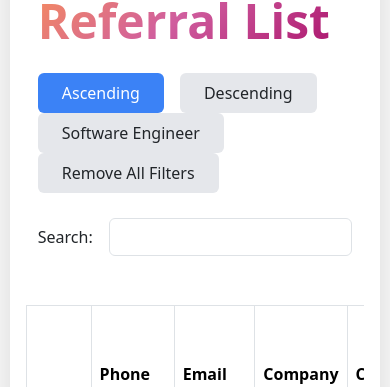
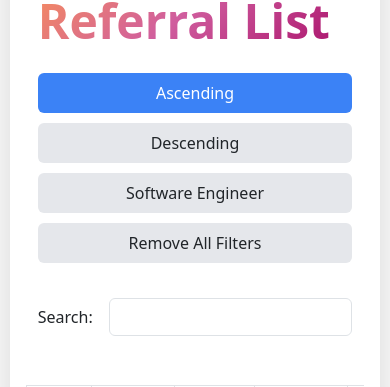
Before and after one commit to 52147/Referral-Form-Fronted, a Next.js app: page /referral in a window 390 px wide. Shown: the part 373-760 px from the top of the page. Built offline with nearby package versions, Linux system fonts and the light colour scheme; no server answers.

Commit message:
Update the filter btn responsive

```diff
--- a/src/components/DataList.css
+++ b/src/components/DataList.css
@@ -4,3 +4,19 @@
   text-decoration: none;
   color: #ffffff !important;
 }
+
+@media (max-width: 768px) {
+  .filters {
+    flex-direction: column; /* Stack buttons vertically on small screens */
+  }
+
+  .filters button {
+    width: 100%; /* Full width buttons on small screens */
+    margin-bottom: 10px; /* Space between stacked buttons */
+  }
+
+  .filters Form.Label, .filters Form.Control {
+    width: 100%; /* Full width for form elements */
+    margin-bottom: 10px; /* Space between form elements */
+  }
+}
```
